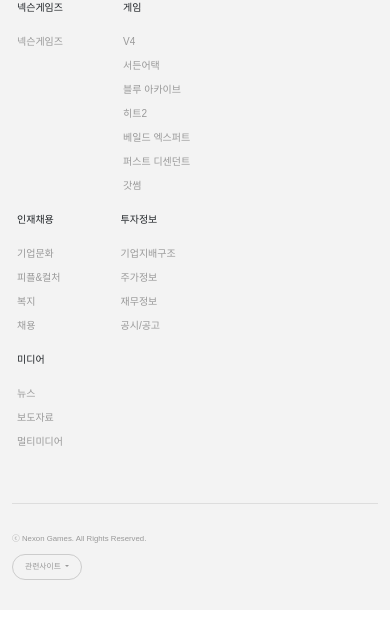
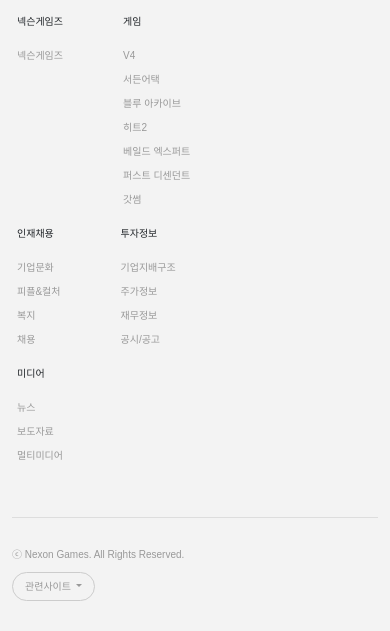
Before and after one commit to SDH93/bootstrap_PF2, a plain HTML site: page index.html in a window 390 px wide. Shown: the part 4327-4958 px from the top of the page. Before the commit the page ends 4937 px from the top, so only its background shows below. Drawn offline with nearby package versions, Linux system fonts and the light colour scheme; a web font is replaced by a local one.

Commit message:
수정 9차

```diff
--- a/css/responsive.css
+++ b/css/responsive.css
@@ -238,7 +238,7 @@
     footer .top .right .right_ul .sub li{
         margin: 0;
     }
-    footer .top .right .right_ul li> a,footer .top .right .right_ul .sub a{
+    footer .top .left p, footer .top .right .right_ul li> a, footer .top .right .right_ul .sub a, footer .bottom p, footer .bottom button{
         font-size: 10px;
     }
 }
```
